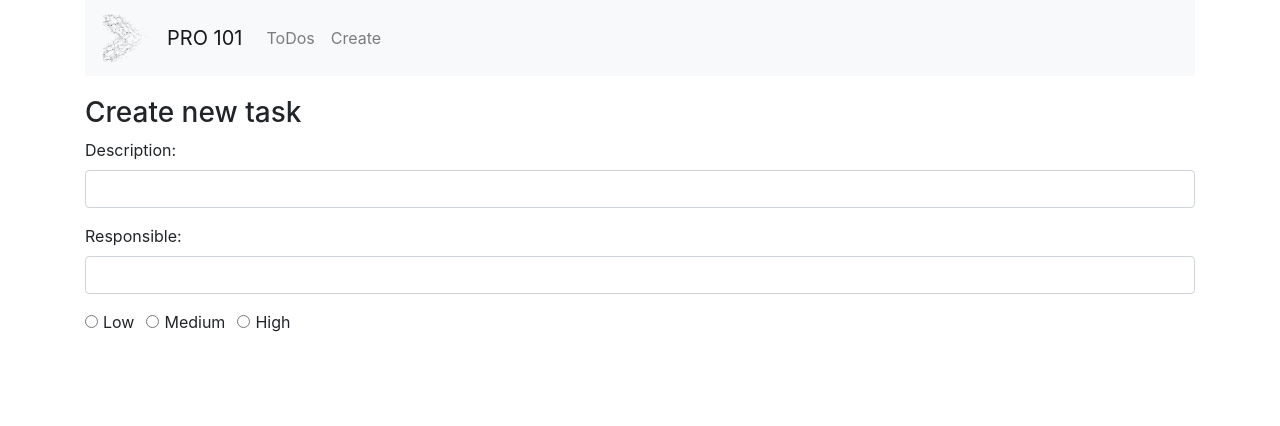
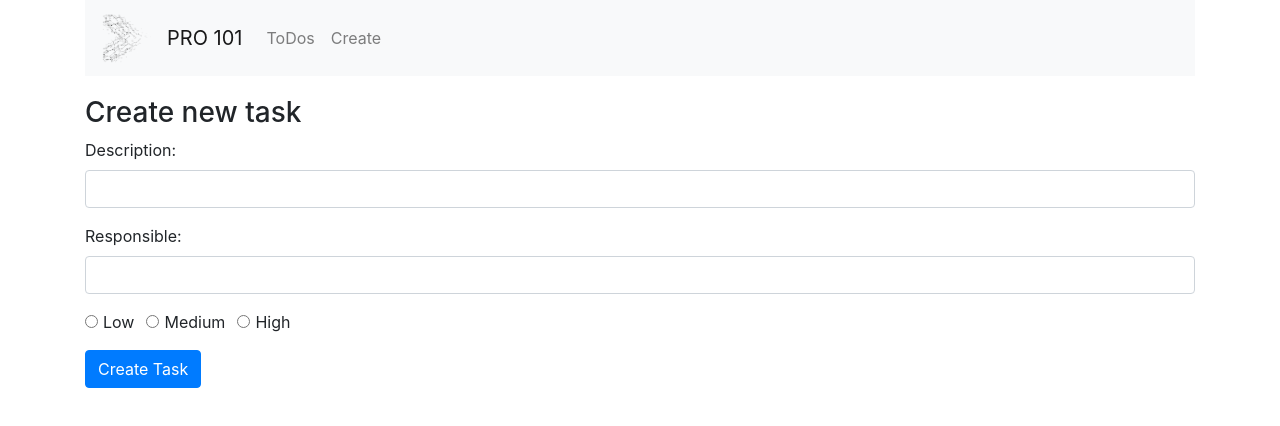
Before and after one commit to AlexCsanyi/Productivity-101, a React (Create React App) app: page /create in a window 1280 px wide. Shown: the top 426 px of the page. Built offline with nearby package versions, Linux system fonts and the light colour scheme.

Commit message:
added submit button

```diff
--- a/src/components/create-todo.component.js
+++ b/src/components/create-todo.component.js
@@ -114,6 +114,13 @@ export default class CreateTodo extends Component {
               <label className="form-check-label">High</label>
             </div>
           </div>
+          <div className="form-group">
+            <input
+              type="submit"
+              value="Create Task"
+              className="btn btn-primary"
+            ></input>
+          </div>
         </form>
       </div>
     );
```
